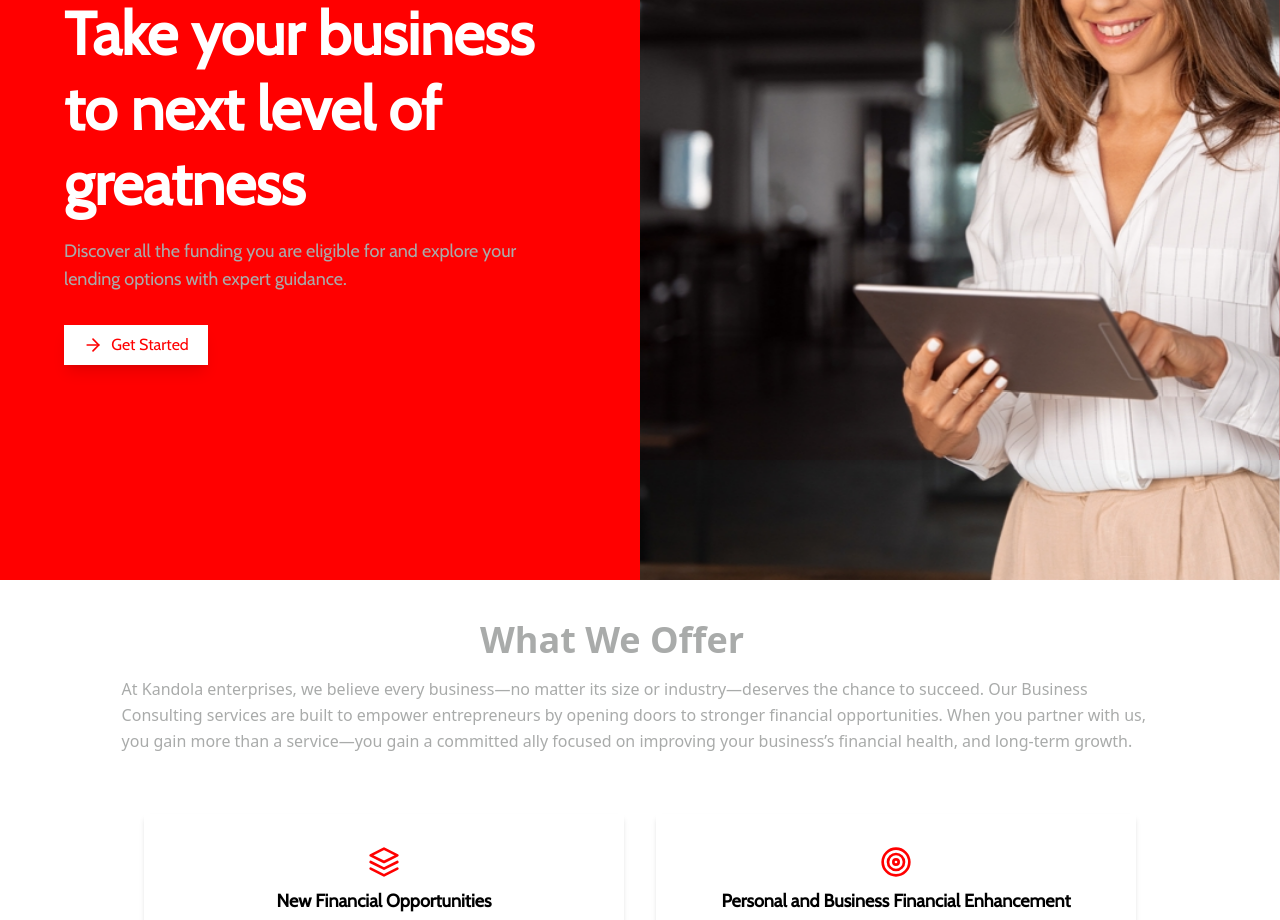
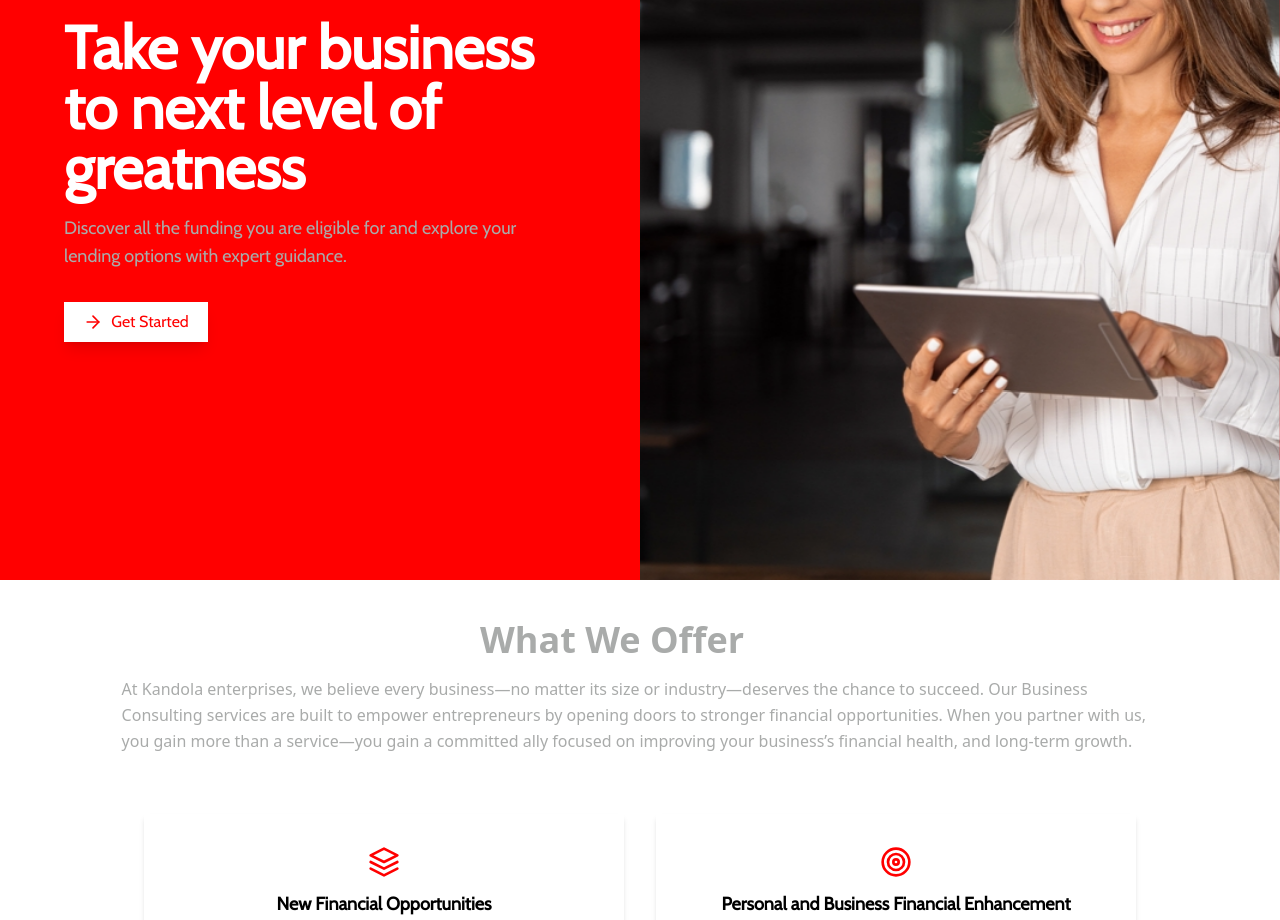
Before and after one commit to Kaif3246/Service, a React (Vite) app in the folder Kandola_Enterprises/: page / in a window 1280 px wide. Shown: the part 360-1280 px from the top of the page. Built offline with nearby package versions, Linux system fonts and the light colour scheme.

Commit message:
Short message about what you changed

```diff
--- a/Kandola_Enterprises/src/components/homepage/CoreFeatures.jsx
+++ b/Kandola_Enterprises/src/components/homepage/CoreFeatures.jsx
@@ -78,7 +78,7 @@ const CoreFeatures = () => {
 
         <div className="relative z-10">
           {feature.icon}
-          <h3 className="text-lg font-semibold leading-tight mb-1">{feature.title}</h3>
+          <h3 className="text-lg font-semibold mb-1">{feature.title}</h3>
           <p className="text-[#A9ABAA]  font-normal">{feature.description}</p>
         </div>
       </div>
--- a/Kandola_Enterprises/src/components/homepage/Footer.jsx
+++ b/Kandola_Enterprises/src/components/homepage/Footer.jsx
@@ -3,7 +3,7 @@ import { FaFacebookF, FaInstagram, FaTwitter } from 'react-icons/fa';
 
 const Footer = () => {
     return (
-        <footer className="bg-[#0d1321] text-white  tracking-wider px-10 pt-20  border-t border-white/20">
+        <footer className="bg-[#0d1321] text-white  px-10 pt-20  border-t border-white/20" style={{ fontFamily: '"Cabin", sans-serif' }}>
             <div className="max-w-7xl mx-auto grid grid-cols-1 md:grid-cols-4 gap-10 pb-10">
 
                 {/* Office Info */}
@@ -43,7 +43,7 @@ const Footer = () => {
                     <ul className="space-y-3 text-base font-normal text-[#A9ABAA]" style={{ fontFamily: '"Cabin", sans-serif' }}>
                         <li><a href="#" className="hover:text-[#FF0000]"></a></li>
                         <li><a href="#" className="hover:text-[#FF0000]">Email: info@kandolaenterprises.com</a></li>
-                        <li><a href="#" className="hover:text-[#FF0000]">Contact no:       +1 9494316385</a></li>
+                        <li><a href="#" className="hover:text-[#FF0000]">Contact no: +1 9494316385</a></li>
 
                     </ul>
                 </div>
--- a/Kandola_Enterprises/src/components/homepage/FullScreen.jsx
+++ b/Kandola_Enterprises/src/components/homepage/FullScreen.jsx
@@ -121,13 +121,13 @@ const FullScreenConvexSection = () => {
         <div className="relative z-10 w-full max-w-7xl mx-auto h-screen grid grid-cols-1 md:grid-cols-2">
           {/* Left Content */}
           <div className="flex flex-col justify-center px-8 md:px-16 py-20 bg-[#FF0000]" style={{ fontFamily: '"Cabin", sans-serif' }}>
-            <h1 className="text-white text-5xl md:text-6xl font-bold leading-tight">
+            <h1 className="text-white text-5xl md:text-6xl font-bold ">
               Take your business
             </h1>
-            <h1 className="text-white text-5xl md:text-6xl font-bold leading-tight">
+            <h1 className="text-white text-5xl md:text-6xl font-bold ">
               to next level of
             </h1>
-            <h1 className="text-white text-5xl md:text-6xl font-bold mb-4 leading-tight">
+            <h1 className="text-white text-5xl md:text-6xl font-bold mb-4 ">
               greatness
             </h1>
             <p className="text-[#A9ABAA]  font-normal text-lg max-w-lg mb-8">
```
